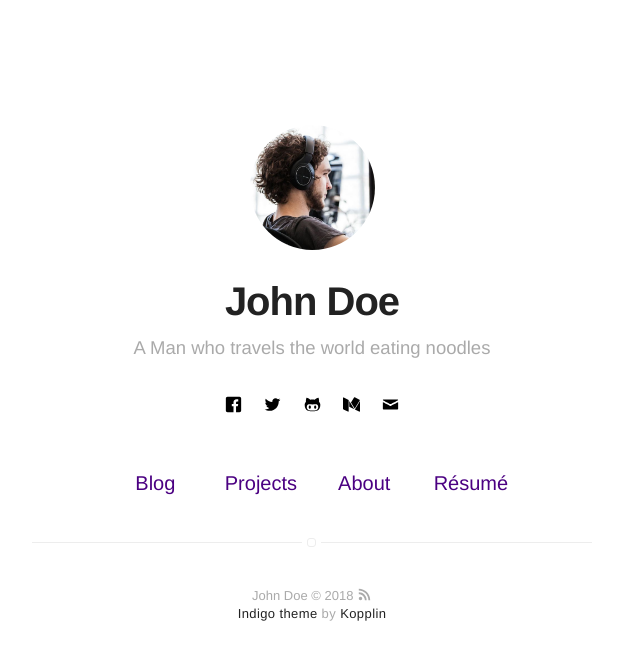
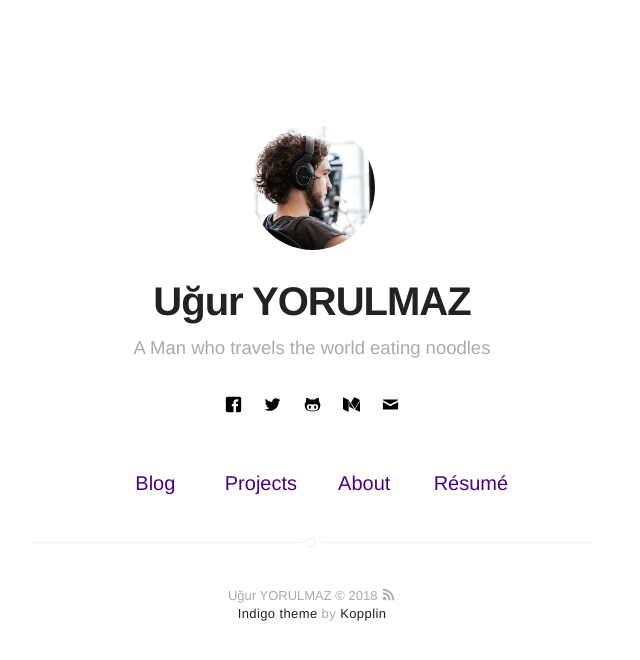
Before and after one commit to uguryorulmaz/uguryorulmaz.github.io, a Jekyll site: the page built from index.html, in a window 1280 px wide. Shown: the top 660 px of the page, without its empty margins (328-968 px from the left). Built offline with Jekyll 4.4.1, drawn with Linux system fonts in a browser that asks for light colours.

Commit message:
Update _config.yml

```diff
--- a/_config.yml
+++ b/_config.yml
@@ -1,5 +1,5 @@
 # main text of home
-name: John Doe
+name: Uğur YORULMAZ
 bio: A Man who travels the world eating noodles
 
 # twitter summary info
@@ -16,7 +16,7 @@ resume: true
 resume-external: true
 resume-url: https://google.com/?q=my+resume
 
-url: https://koppl.in/indigo
+url: https://uguryorulmaz.github.io
 # your url: http://USERNAME.github.io
 
 permalink: /:title/
```
